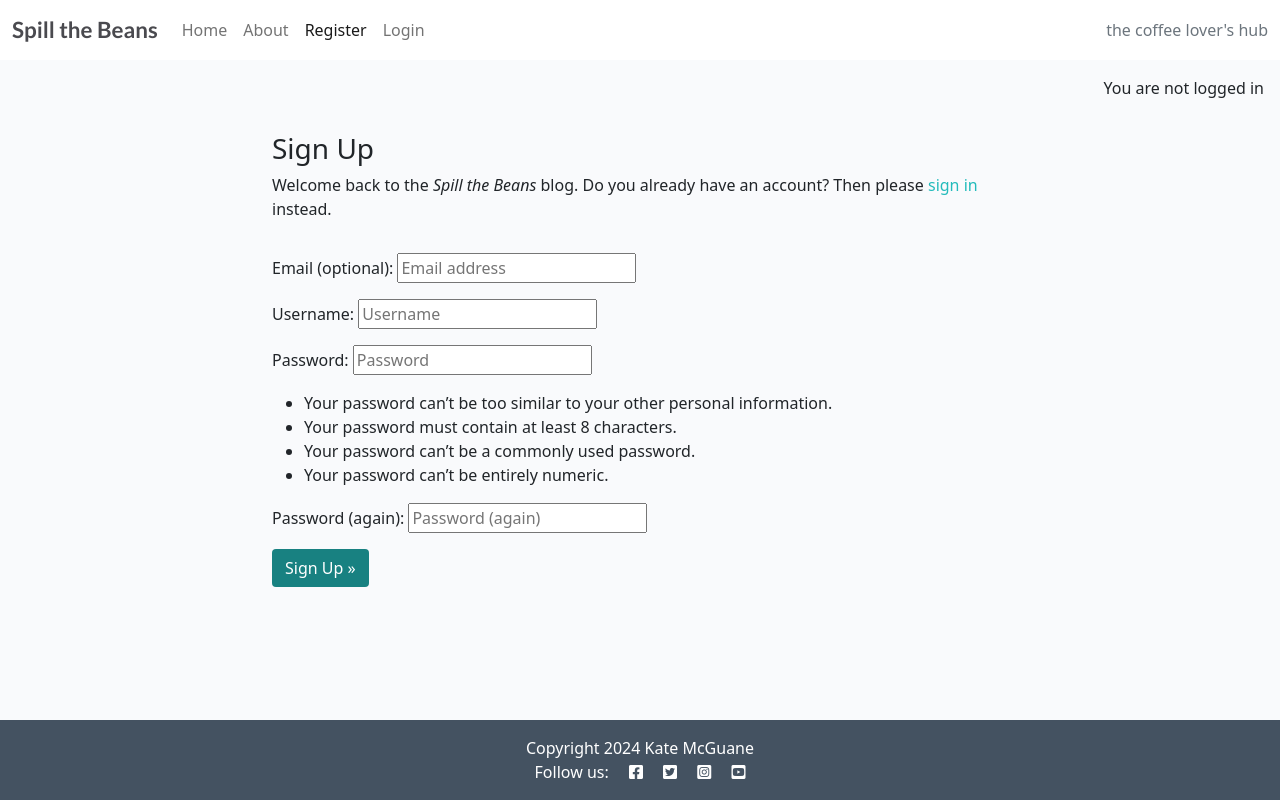
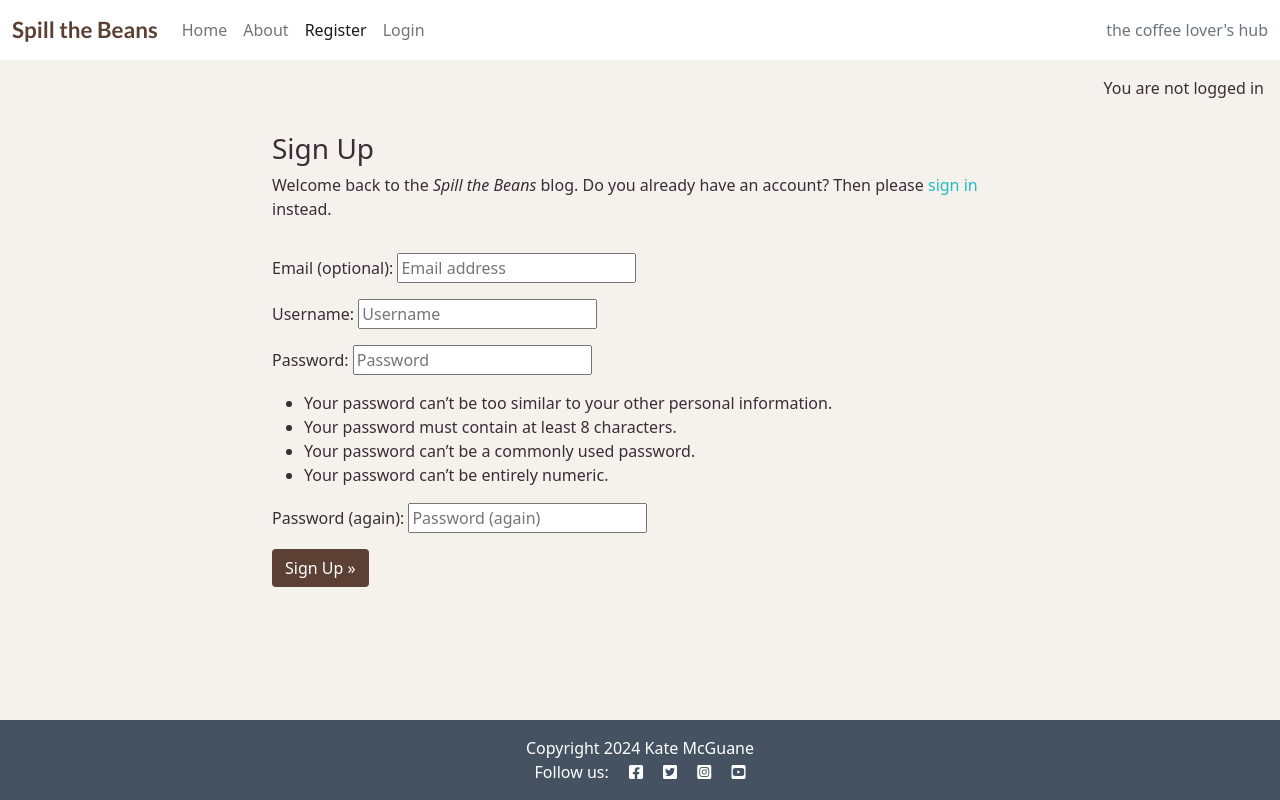
Before and after one commit to KateMcGuane/spill_the_beans, a Django app: page /accounts/signup/ in a window 1280 px wide. Run offline with Django 4.2, Linux system fonts and the light colour scheme.

Commit message:
Change basic colour elements of CSS

```diff
--- a/static/css/style.css
+++ b/static/css/style.css
@@ -1,12 +1,13 @@
 body {
-    background-color: #F9FAFC;
+    background-color: #F5F2ED;
+    color: #3B2C35;
 }
 
 .brand {
     font-family: Lato, sans-serif;
     font-size: 1.4rem;
     font-weight: 700;
-    color: #4A4A4F;
+    color: #5C4033;
 }
 
 .red-o {
@@ -26,7 +27,7 @@ body {
 }
 
 .main-bg {
-    background-color: #F9FAFC;
+    background-color: #F5F2ED;
 }
 
 .card {
@@ -53,7 +54,7 @@ body {
 
 .author {
     color: white;
-    margin: 4px;
+    margin: 5px;
     text-transform: uppercase;
 }
 
@@ -97,7 +98,7 @@ body {
 
 .post-link {
     text-decoration: none;
-    color: #445261;
+    color: #5C4033;
 }
 
 .post-link:hover,
@@ -117,14 +118,14 @@ body {
 
 .btn-signup,
 .btn-edit {
-    background-color: #188181;
+    background-color: #5C4033;
     color: #fff;
 }
 
 .btn-signup:hover,
 .btn-signup:active {
-    background-color: #fff;
-    color: #23BBBB;
+    background-color: #c5a880;
+    color: #3B2C35;
 }
 
 .link {
```
